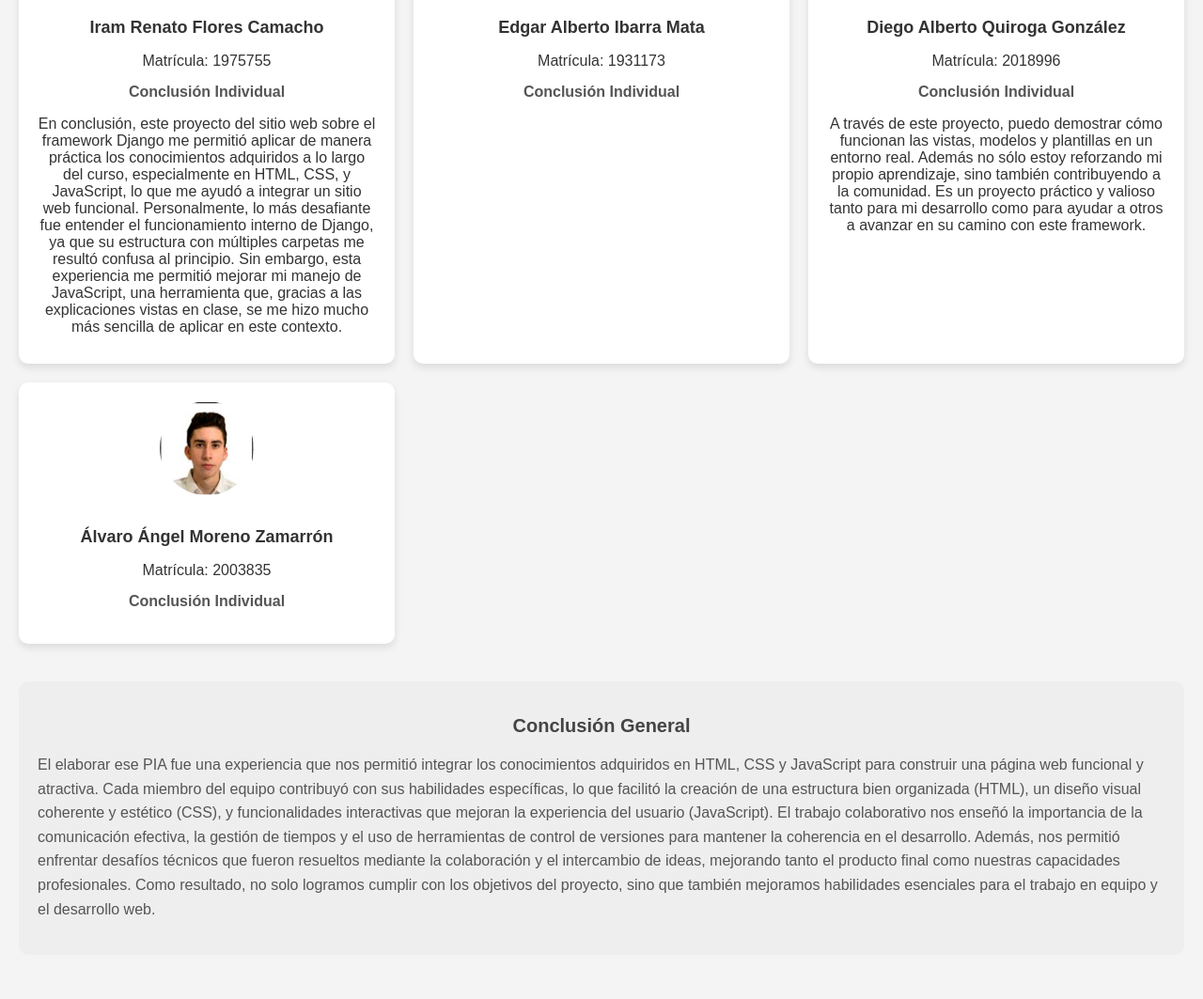
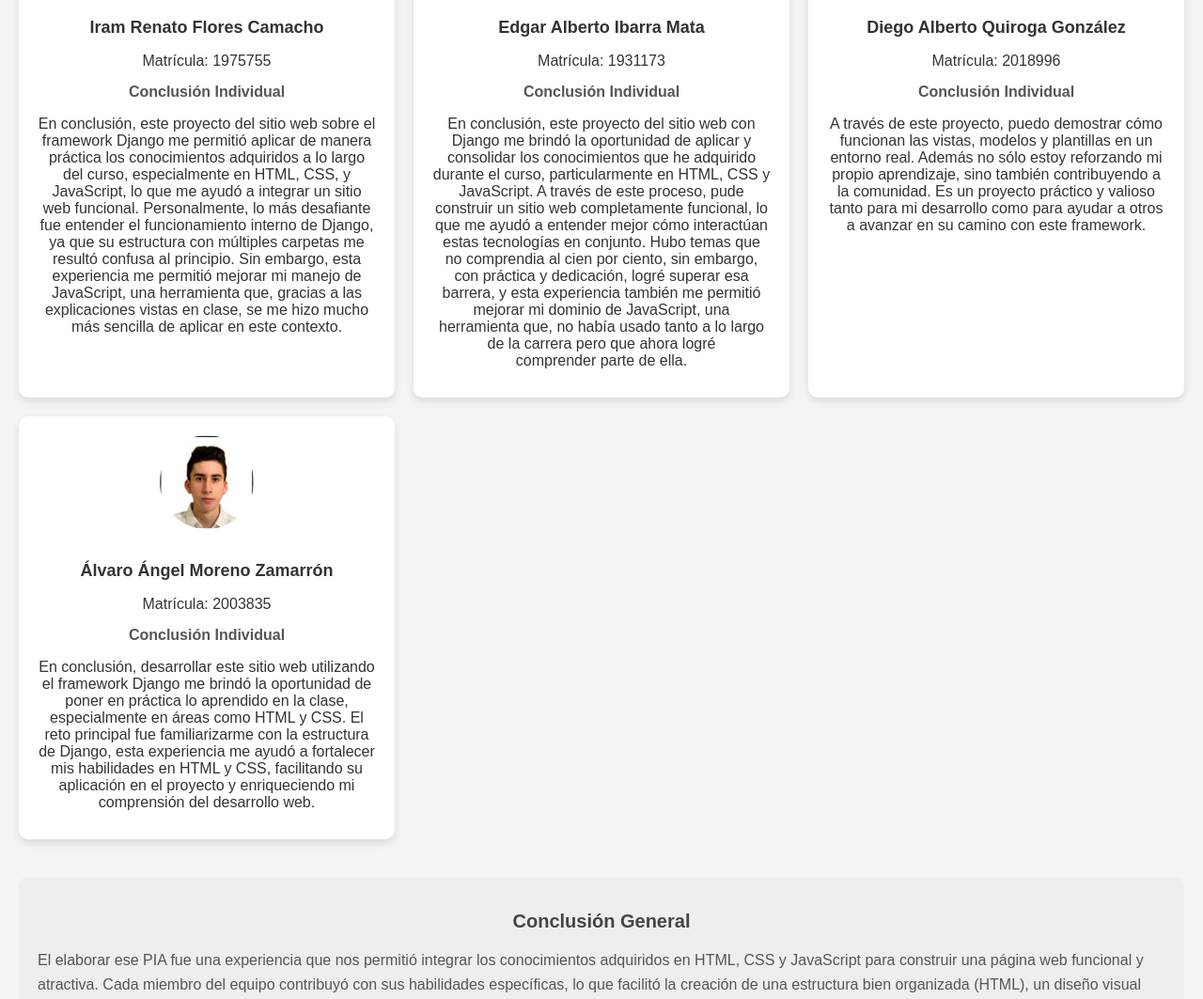
Before and after one commit to FernandoHerrera05/Blog-Web-PIA, a plain HTML site: page nosotros.html in a window 1280 px wide. Shown: the part 700-1763 px from the top of the page at 94% size. Before the commit the page ends 1736 px from the top, so only its background shows below. Drawn offline with Linux system fonts and the light colour scheme; files whose address does not match are found by name.

Commit message:
conclu edgar alvaro

```diff
--- a/nosotros.html
+++ b/nosotros.html
@@ -48,7 +48,7 @@
             <h2>Edgar Alberto Ibarra Mata</h2>
             <p>Matrícula: 1931173</p>
             <h3>Conclusión Individual</h3>
-            <p></p>
+            <p>En conclusión, este proyecto del sitio web con Django me brindó la oportunidad de aplicar y consolidar los conocimientos que he adquirido durante el curso, particularmente en HTML, CSS y JavaScript. A través de este proceso, pude construir un sitio web completamente funcional, lo que me ayudó a entender mejor cómo interactúan estas tecnologías en conjunto. Hubo temas que no comprendia al cien por ciento, sin embargo, con práctica y dedicación, logré superar esa barrera, y esta experiencia también me permitió mejorar mi dominio de JavaScript, una herramienta que, no había usado tanto a lo largo de la carrera pero que ahora logré comprender parte de ella.</p>
         </div>
 
         <div class="miembro">
@@ -64,7 +64,7 @@
             <h2>Álvaro Ángel Moreno Zamarrón</h2>
             <p>Matrícula: 2003835</p>
             <h3>Conclusión Individual</h3>
-            <p></p>
+            <p>En conclusión, desarrollar este sitio web utilizando el framework Django me brindó la oportunidad de poner en práctica lo aprendido en la clase, especialmente en áreas como HTML y CSS. El reto principal fue familiarizarme con la estructura de Django, esta experiencia me ayudó a fortalecer mis habilidades en HTML y CSS, facilitando su aplicación en el proyecto y enriqueciendo mi comprensión del desarrollo web.</p>
         </div>
     </section>
 
```
